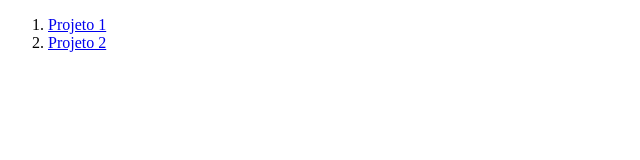
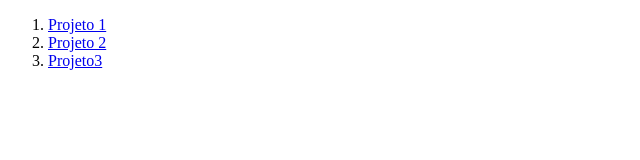
Before and after one commit to SoaresEverton/Web1, a plain HTML site: page index.html in a window 1280 px wide. Shown: the full height of the page, 0-640 px from the left. Drawn offline with Linux system fonts and the light colour scheme.

Commit message:
Update index.html

```diff
--- a/index.html
+++ b/index.html
@@ -9,5 +9,6 @@
     <ol>
         <li><a href="proj1">Projeto 1</a></li>
         <li><a href="proj2">Projeto 2</a></li>
+        <li><a href="proj3">Projeto3</a></li>
 </body>
 </html>
```
